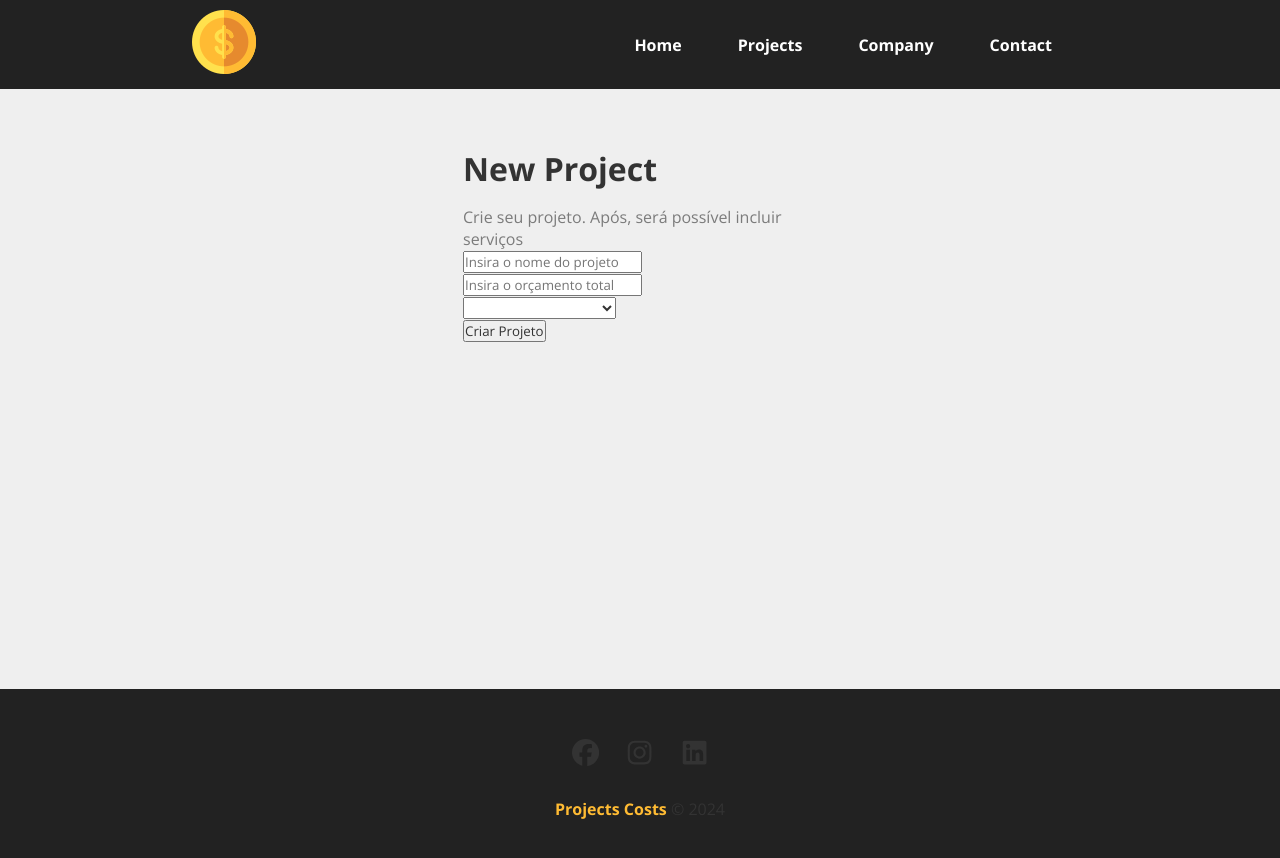
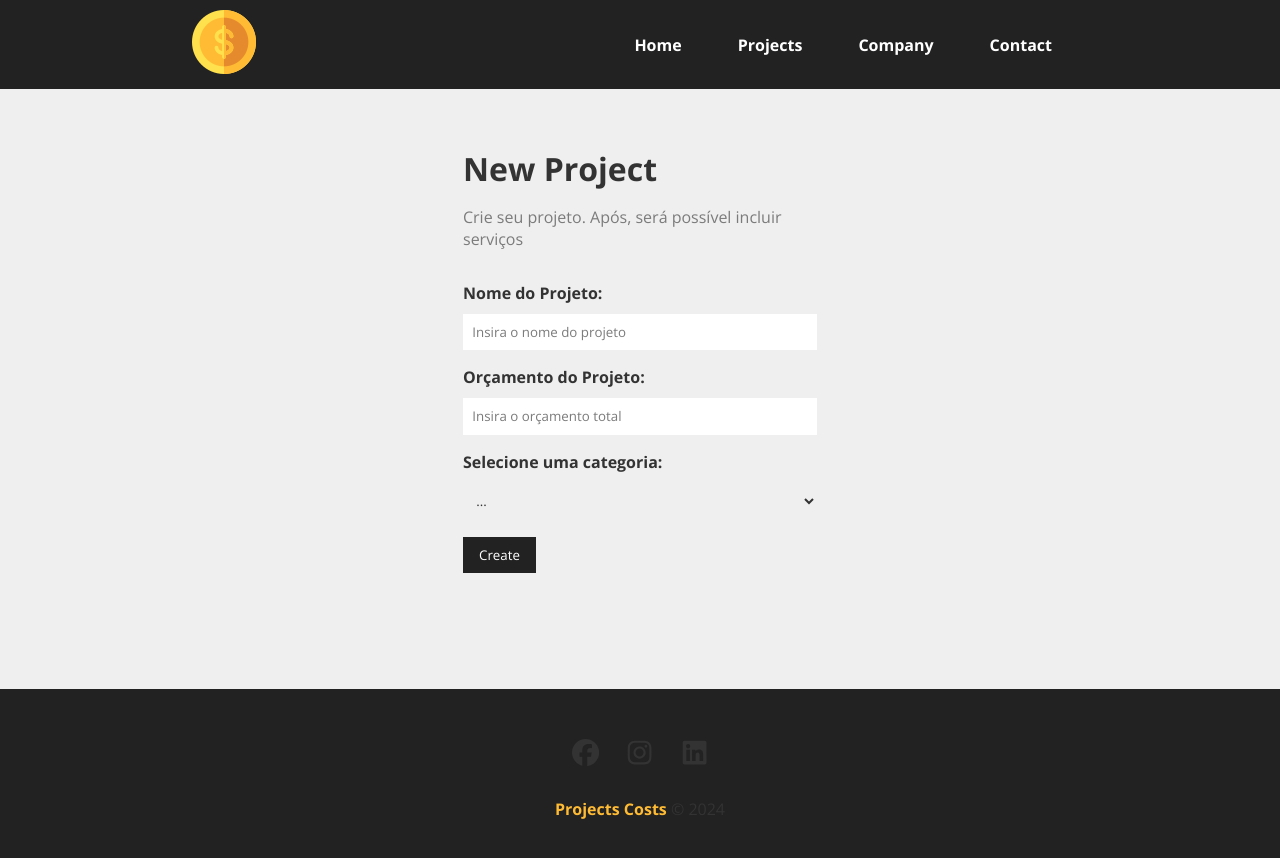
Before and after one commit to renatobezerra/costs, a React (Create React App) app: page /project/new in a window 1280 px wide. Shown: the top 858 px of the page. Built offline with nearby package versions, Linux system fonts and the light colour scheme; the HTML template or start-up script is replaced by a standard one.

Commit message:
Added New Project Form, without some items

```diff
--- /dev/null
+++ b/src/components/form/Input.jsx
@@ -0,0 +1,19 @@
+import styles from "./Input.module.css";
+
+function Input({ type, text, name, placeholder, handleOnChange, value }) {
+  return (
+    <div className={styles.formControl}>
+      <label htmlFor={name}>{text}:</label>
+      <input
+        id={name}
+        type={type}
+        name={name}
+        placeholder={placeholder}
+        onChange={handleOnChange}
+        value={value}
+      />
+    </div>
+  );
+}
+
+export default Input;
--- /dev/null
+++ b/src/components/form/Input.module.css
@@ -0,0 +1,20 @@
+.formControl {
+  display: flex;
+  flex-direction: column;
+  margin-bottom: 1em;
+}
+
+.formControl label {
+  margin-bottom: .6em;
+  font-weight: bold;
+}
+
+.formControl input {
+  padding: .7em;
+  border-radius: 0;
+  border: none;
+}
+
+.formControl input::placeholder {
+  color: #7b7b7b;
+}
--- /dev/null
+++ b/src/components/form/Select.jsx
@@ -0,0 +1,14 @@
+import styles from "./Select.module.css";
+
+function Select({ text, name, options, handleOnChange, value }) {
+  return (
+    <div className={styles.formControl}>
+      <label htmlFor={name}>{text}:</label>
+      <select name={name} id={name}>
+        <option>...</option>
+      </select>
+    </div>
+  );
+}
+
+export default Select;
--- /dev/null
+++ b/src/components/form/Select.module.css
@@ -0,0 +1,16 @@
+.formControl {
+  display: flex;
+  flex-direction: column;
+  margin-bottom: 1em;
+}
+
+.formControl label {
+  margin-bottom: .6em;
+  font-weight: bold;
+}
+
+.formControl select {
+  padding: .7em;
+  border-radius: 0;
+  border: none;
+}
--- /dev/null
+++ b/src/components/form/SubmitButton.jsx
@@ -0,0 +1,11 @@
+import styles from "./SubmitButton.module.css";
+
+function SubmitButton({ text, name }) {
+  return (
+    <div>
+      <button id="name" className={styles.btn}>{ text }</button>
+    </div>
+  );
+}
+
+export default SubmitButton;
--- /dev/null
+++ b/src/components/form/SubmitButton.module.css
@@ -0,0 +1,14 @@
+.btn {
+  padding: .7em 1.2em;
+  border-radius: 0;
+  text-decoration: none;
+  background-color: #222;
+  color: #FFF;
+  transition: 1s;
+  border: none;
+  cursor: pointer;
+}
+
+.btn:hover {
+  background-color: #5f5f5f;
+}
--- a/src/components/project/ProjectForm.jsx
+++ b/src/components/project/ProjectForm.jsx
@@ -1,20 +1,15 @@
-function ProjectForm() {
+import Input from '../form/Input';
+import Select from '../form/Select';
+import SubmitButton from '../form/SubmitButton';
+import styles from './ProjectForm.module.css';
+
+function ProjectForm({ btnText }) {
   return (
-    <form>
-      <div>
-        <input type="text" placeholder="Insira o nome do projeto" />
-      </div>
-      <div>
-        <input type="text" placeholder="Insira o orçamento total" />
-      </div>
-      <div>
-        <select name="catetoryId">
-          <option disabled>Selecione a categoria</option>
-        </select>
-      </div>
-      <div>
-        <input type="submit" value="Criar Projeto" />
-      </div>
+    <form className={styles.form}>
+      <Input type="text" text="Nome do Projeto" name="project_name" placeholder="Insira o nome do projeto"/>
+      <Input type="text" text="Orçamento do Projeto" name="project_budget" placeholder="Insira o orçamento total"/>
+      <Select name="categoryId" text="Selecione uma categoria" />
+      <SubmitButton name="projectSubmit" text={btnText}/>
     </form>
   );
 }
--- /dev/null
+++ b/src/components/project/ProjectForm.module.css
@@ -0,0 +1,4 @@
+.form {
+  width: 100%;
+  margin: 2em 0;
+}
--- a/src/pages/Home/Home.jsx
+++ b/src/pages/Home/Home.jsx
@@ -1,6 +1,6 @@
 import styles from './Home.module.css';
 import savings from '../../img/savings.svg';
-import LinkButton from '../../components/layout/LinkButton/LinkButton';
+import LinkButton from '../../components/form/LinkButton';
 
 function Home() {
     return (
--- a/src/pages/Projects/ProjectNew.jsx
+++ b/src/pages/Projects/ProjectNew.jsx
@@ -6,7 +6,7 @@ function ProjectNew() {
       <div className={styles.projectNewContainer}>
         <h1>New Project</h1>
         <p>Crie seu projeto. Após, será possível incluir serviços</p>
-        <ProjectForm />
+        <ProjectForm btnText="Create"/>
       </div>
     );
 }
```
Also changed, not shown: src/components/form/LinkButton.jsx (renamed from src/components/layout/LinkButton/LinkButton.jsx), src/components/form/LinkButton.module.css (renamed from src/components/layout/LinkButton/LinkButton.module.css).
